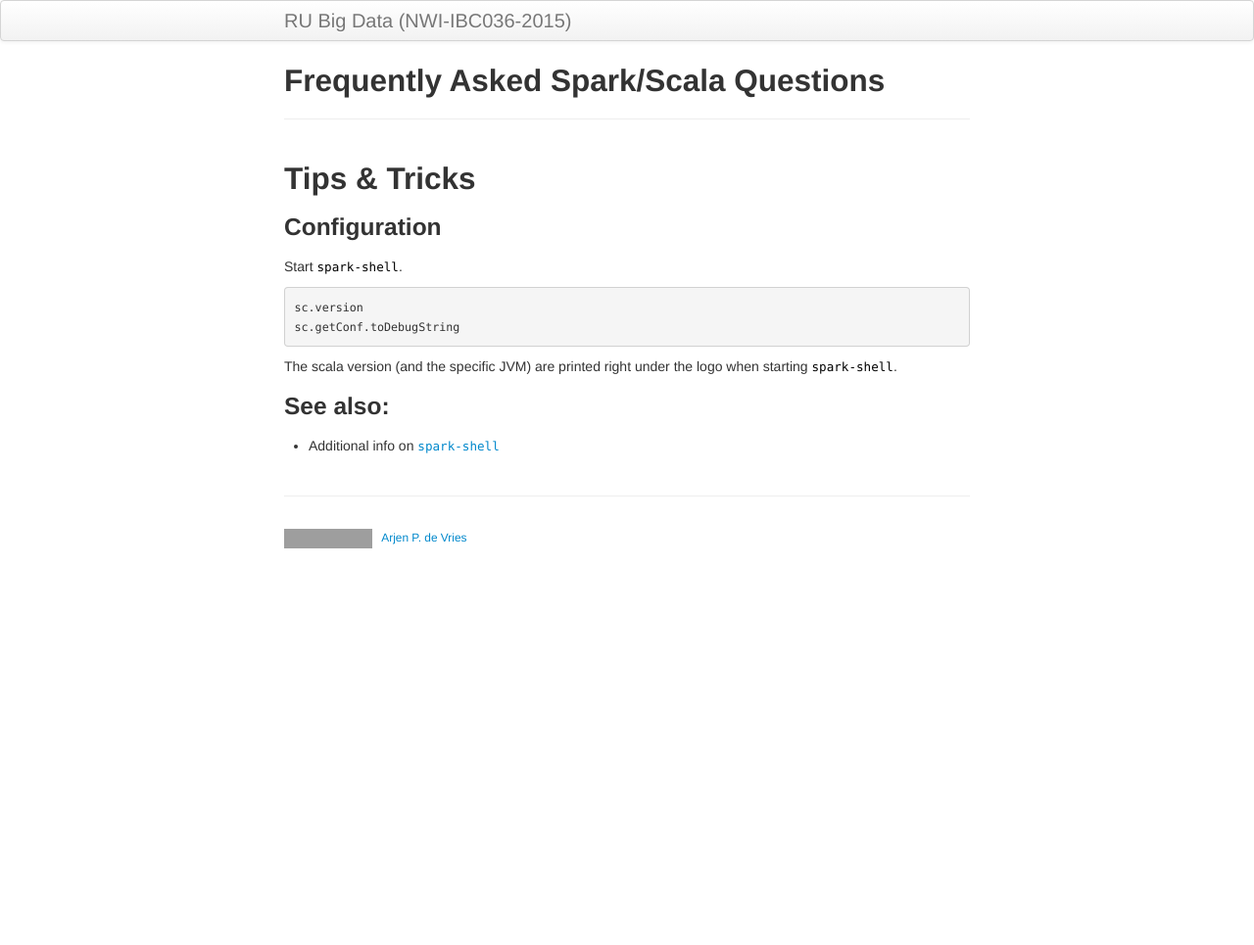
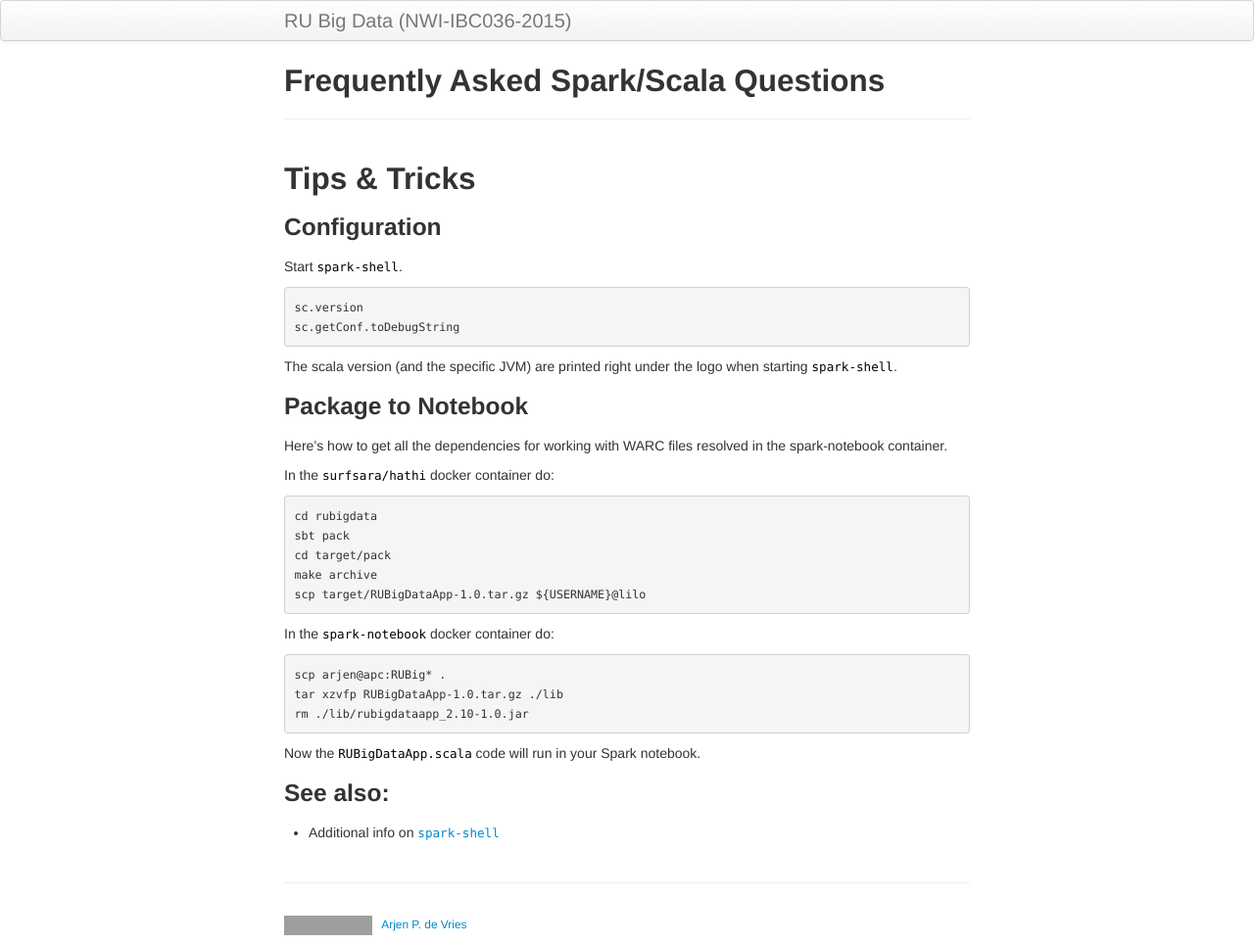
Before and after one commit to Thelukepet/course, a Jekyll site: the page built from assignments/faq.md, in a window 1280 px wide. Shown: the whole page at 98% size. Built offline with Jekyll 4.4.1, drawn with Linux system fonts in a browser that asks for light colours; before the commit the page ends 900 px from its top, so only the background shows below that; grey boxes are pictures that could not be loaded.

Commit message:
Added instructions how to get the dependencies into the other docker container.

````diff
--- a/assignments/faq.md
+++ b/assignments/faq.md
@@ -17,6 +17,30 @@ sc.getConf.toDebugString
 
 The scala version (and the specific JVM) are printed right under the logo when starting `spark-shell`.
 
+### Package to Notebook
+
+Here's how to get all the dependencies for working with WARC files resolved in the spark-notebook container.
+
+In the `surfsara/hathi` docker container do:
+
+```
+cd rubigdata
+sbt pack
+cd target/pack
+make archive
+scp target/RUBigDataApp-1.0.tar.gz ${USERNAME}@lilo
+```
+
+In the `spark-notebook` docker container do:
+
+```
+scp arjen@apc:RUBig* .
+tar xzvfp RUBigDataApp-1.0.tar.gz ./lib
+rm ./lib/rubigdataapp_2.10-1.0.jar
+```
+
+Now the `RUBigDataApp.scala` code will run in your Spark notebook.
+
 ### See also:
 
 * Additional info on [`spark-shell`](https://jaceklaskowski.gitbooks.io/mastering-apache-spark/content/spark-shell.html)
````
